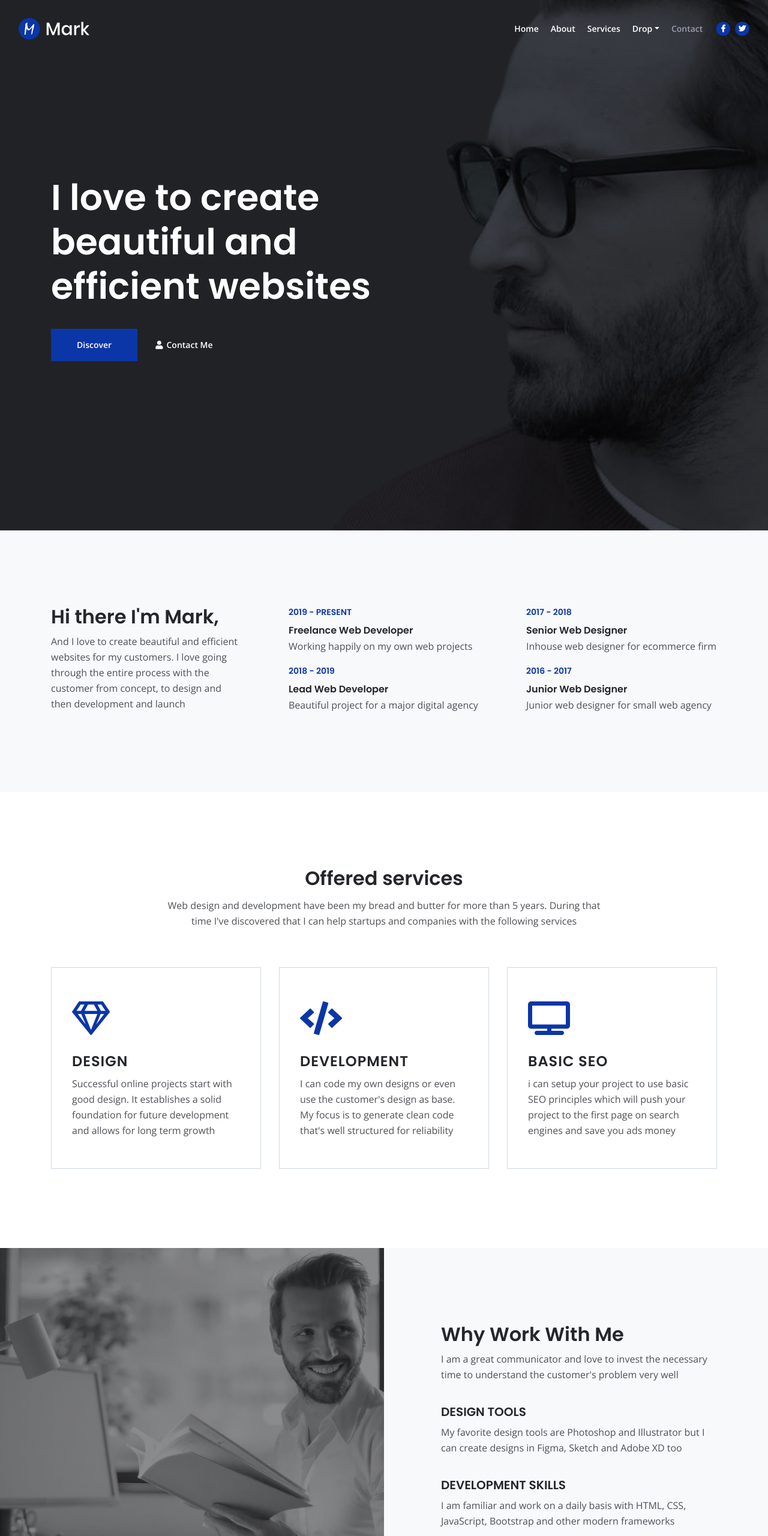
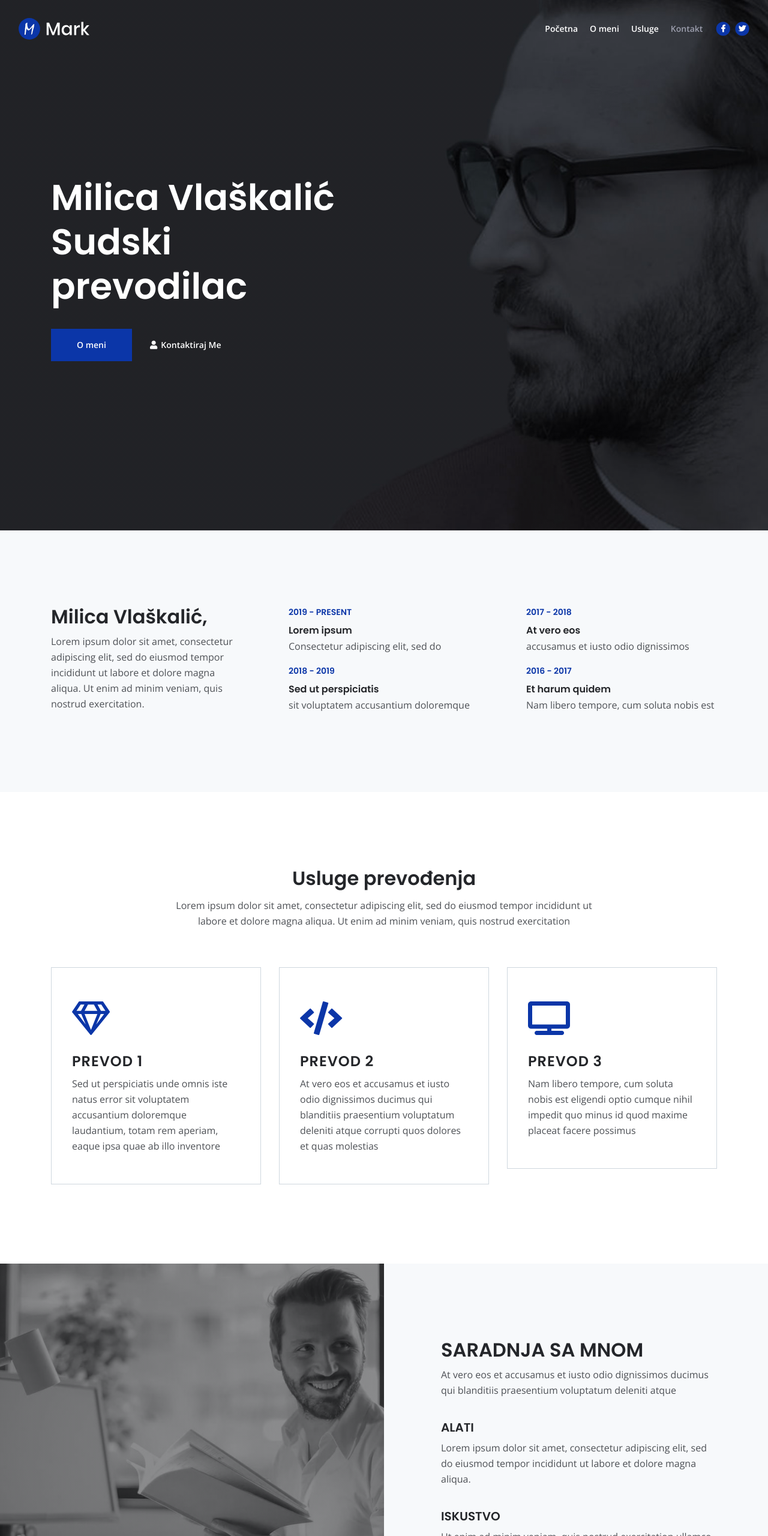
Before and after one commit to Zaista/teta, a website: page index.html in a window 1280 px wide. Shown: the top 2560 px of the page at 60% size. Drawn offline with nearby package versions, Linux system fonts and the light colour scheme.

Commit message:
fix: add translations

```diff
--- a/index.html
+++ b/index.html
@@ -49,26 +49,16 @@
             <div class="navbar-collapse offcanvas-collapse" id="navbarsExampleDefault">
                 <ul class="navbar-nav ml-auto">
                     <li class="nav-item">
-                        <a class="nav-link page-scroll" href="#header">Home <span class="sr-only">(current)</span></a>
+                        <a class="nav-link page-scroll" href="#header">Početna <span class="sr-only">(current)</span></a>
                     </li>
                     <li class="nav-item">
-                        <a class="nav-link page-scroll" href="#about">About</a>
+                        <a class="nav-link page-scroll" href="#about">O meni</a>
                     </li>
                     <li class="nav-item">
-                        <a class="nav-link page-scroll" href="#services">Services</a>
-                    </li>
-                    <li class="nav-item dropdown">
-                        <a class="nav-link dropdown-toggle" href="#" id="dropdown01" data-toggle="dropdown" aria-haspopup="true" aria-expanded="false">Drop</a>
-                        <div class="dropdown-menu" aria-labelledby="dropdown01">
-                            <a class="dropdown-item page-scroll" href="project.html">Project Details</a>
-                            <div class="dropdown-divider"></div>
-                            <a class="dropdown-item page-scroll" href="terms.html">Terms Conditions</a>
-                            <div class="dropdown-divider"></div>
-                            <a class="dropdown-item page-scroll" href="privacy.html">Privacy Policy</a>
-                        </div>
+                        <a class="nav-link page-scroll" href="#services">Usluge</a>
                     </li>
                     <li class="nav-item">
-                        <a class="nav-link page-scroll" href="#contact">Contact</a>
+                        <a class="nav-link page-scroll" href="#contact">Kontakt</a>
                     </li>
                 </ul>
                 <span class="nav-item social-icons">
@@ -97,9 +87,9 @@
             <div class="row">
                 <div class="col-lg-6">
                     <div class="text-container">
-                        <h1 class="h1-large">I love to create beautiful and efficient websites</h1>
-                        <a class="btn-solid-lg page-scroll" href="#about">Discover</a>
-                        <a class="btn-outline-lg page-scroll" href="#contact"><i class="fas fa-user"></i>Contact Me</a>
+                        <h1 class="h1-large">Milica Vlaškalić Sudski prevodilac</h1>
+                        <a class="btn-solid-lg page-scroll" href="#about">O meni</a>
+                        <a class="btn-outline-lg page-scroll" href="#contact"><i class="fas fa-user"></i>Kontaktiraj Me</a>
                     </div> <!-- end of text-container -->
                 </div> <!-- end of col -->
             </div> <!-- end of row -->
@@ -114,28 +104,28 @@
             <div class="row">
                 <div class="col-lg-4">
                     <div class="text-container first">
-                        <h2>Hi there I'm Mark,</h2>
-                        <p>And I love to create beautiful and efficient websites for my customers. I love going through the entire process with the customer from concept, to design and then development and launch</p>
+                        <h2>Milica Vlaškalić,</h2>
+                        <p>Lorem ipsum dolor sit amet, consectetur adipiscing elit, sed do eiusmod tempor incididunt ut labore et dolore magna aliqua. Ut enim ad minim veniam, quis nostrud exercitation.</p>
                     </div> <!-- end of text-container -->
                 </div> <!-- end of col -->
                 <div class="col-lg-4">
                     <div class="text-container second">
                         <div class="time">2019 - PRESENT</div>
-                        <h6>Freelance Web Developer</h6>
-                        <p>Working happily on my own web projects</p>
+                        <h6>Lorem ipsum</h6>
+                        <p>Consectetur adipiscing elit, sed do</p>
                         <div class="time">2018 - 2019</div>
-                        <h6>Lead Web Developer</h6>
-                        <p>Beautiful project for a major digital agency</p>
+                        <h6>Sed ut perspiciatis</h6>
+                        <p>sit voluptatem accusantium doloremque</p>
                     </div> <!-- end of text-container -->
                 </div> <!-- end of col -->
                 <div class="col-lg-4">
                     <div class="text-container third">
                         <div class="time">2017 - 2018</div>
-                        <h6>Senior Web Designer</h6>
-                        <p>Inhouse web designer for ecommerce firm</p>
+                        <h6>At vero eos</h6>
+                        <p>accusamus et iusto odio dignissimos</p>
                         <div class="time">2016 - 2017</div>
-                        <h6>Junior Web Designer</h6>
-                        <p>Junior web designer for small web agency</p>
+                        <h6>Et harum quidem</h6>
+                        <p>Nam libero tempore, cum soluta nobis est</p>
                     </div> <!-- end of text-container -->
                 </div> <!-- end of col -->
             </div> <!-- end of row -->
@@ -149,30 +139,30 @@
         <div class="container">
             <div class="row">
                 <div class="col-lg-12">
-                    <h2 class="h2-heading">Offered services</h2>
-                    <p class="p-heading">Web design and development have been my bread and butter for more than 5 years. During that time I've discovered that I can help startups and companies with the following services</p>
+                    <h2 class="h2-heading">Usluge prevođenja</h2>
+                    <p class="p-heading">Lorem ipsum dolor sit amet, consectetur adipiscing elit, sed do eiusmod tempor incididunt ut labore et dolore magna aliqua. Ut enim ad minim veniam, quis nostrud exercitation</p>
                 </div> <!-- end of col -->
             </div> <!-- end of row -->
             <div class="row">
                 <div class="col-lg-4">
                     <div class="text-box">
                         <i class="far fa-gem"></i>
-                        <h4>DESIGN</h4>
-                        <p>Successful online projects start with good design. It establishes a solid foundation for future development and allows for long term growth</p>
+                        <h4>PREVOD 1</h4>
+                        <p>Sed ut perspiciatis unde omnis iste natus error sit voluptatem accusantium doloremque laudantium, totam rem aperiam, eaque ipsa quae ab illo inventore</p>
                     </div> <!-- end of text-box -->
                 </div> <!-- end of col -->
                 <div class="col-lg-4">
                     <div class="text-box">
                         <i class="fas fa-code"></i>
-                        <h4>DEVELOPMENT</h4>
-                        <p>I can code my own designs or even use the customer's design as base. My focus is to generate clean code that's well structured for reliability</p>
+                        <h4>PREVOD 2</h4>
+                        <p>At vero eos et accusamus et iusto odio dignissimos ducimus qui blanditiis praesentium voluptatum deleniti atque corrupti quos dolores et quas molestias</p>
                     </div> <!-- end of text-box -->
                 </div> <!-- end of col -->
                 <div class="col-lg-4">
                     <div class="text-box">
                         <i class="fas fa-tv"></i>
-                        <h4>BASIC SEO</h4>
-                        <p>i can setup your project to use basic SEO principles which will push your project to the first page on search engines and save you ads money</p>
+                        <h4>PREVOD 3</h4>
+                        <p>Nam libero tempore, cum soluta nobis est eligendi optio cumque nihil impedit quo minus id quod maxime placeat facere possimus</p>
                     </div> <!-- end of text-box -->
                 </div> <!-- end of col -->
             </div> <!-- end of row -->
@@ -191,12 +181,12 @@
 
                         <!-- Text Container -->
                         <div class="text-container">
-                            <h2>Why Work With Me</h2>
-                            <p>I am a great communicator and love to invest the necessary time to understand the customer's problem very well</p>
-                            <h5>DESIGN TOOLS</h5>
-                            <p>My favorite design tools are Photoshop and Illustrator but I can create designs in Figma, Sketch and Adobe XD too</p>
-                            <h5>DEVELOPMENT SKILLS</h5>
-                            <p>I am familiar and work on a daily basis with HTML, CSS, JavaScript, Bootstrap and other modern frameworks</p>
+                            <h2>SARADNJA SA MNOM</h2>
+                            <p>At vero eos et accusamus et iusto odio dignissimos ducimus qui blanditiis praesentium voluptatum deleniti atque</p>
+                            <h5>ALATI</h5>
+                            <p>Lorem ipsum dolor sit amet, consectetur adipiscing elit, sed do eiusmod tempor incididunt ut labore et dolore magna aliqua.</p>
+                            <h5>ISKUSTVO</h5>
+                            <p>Ut enim ad minim veniam, quis nostrud exercitation ullamco laboris nisi ut aliquip ex ea commodo consequat.</p>
 
                             <div class="icons-container">
                                 <img src="images/details-icon-photoshop.png" alt="alternative">
@@ -418,7 +408,7 @@
         <div class="container">
             <div class="row">
                 <div class="col-lg-12">
-                    <h2 class="h2-heading">Frequent questions</h2>
+                    <h2 class="h2-heading">Najčešća pitanja</h2>
                 </div> <!-- end of col -->
             </div> <!-- end of row -->
             <div class="row">
@@ -499,8 +489,8 @@
         <div class="container">
             <div class="row">
                 <div class="col-lg-12">
-                    <h2>Contact details</h2>
-                    <p class="p-heading">For any type of online project please don't hesitate to get in touch with me. The fastest way is to send me your message using the following email <a class="blue no-line" href="#your-link">contact@domain.com</a></p>
+                    <h2>Kontakt podaci</h2>
+                    <p class="p-heading">Za bilo kakva pitanja ne oklevajte da me kontaktirate. Najlakši način je da pošaljete email na <a class="blue no-line" href="mailto:kontakt@milicavlaskalic.com">kontakt@milicavlaskalic.com</a> ili iskoristite formu ispod:</p>
                 </div> <!-- end of col -->
             </div> <!-- end of row -->
             <div class="row">
@@ -510,7 +500,7 @@
                     <form id="contactForm">
                         <div class="form-group">
                             <input type="text" class="form-control-input" id="cname" required>
-                            <label class="label-control" for="cname">Name</label>
+                            <label class="label-control" for="cname">Ime</label>
                         </div>
                         <div class="form-group">
                             <input type="email" class="form-control-input" id="cemail" required>
@@ -518,10 +508,10 @@
                         </div>
                         <div class="form-group">
                             <textarea class="form-control-textarea" id="cmessage" required></textarea>
-                            <label class="label-control" for="cmessage">Project details</label>
+                            <label class="label-control" for="cmessage">Detalji</label>
                         </div>
                         <div class="form-group">
-                            <button type="submit" class="form-control-submit-button">Submit</button>
+                            <button type="submit" class="form-control-submit-button">Pošalji email</button>
                         </div>
                     </form>
                     <!-- end of contact form -->
```
